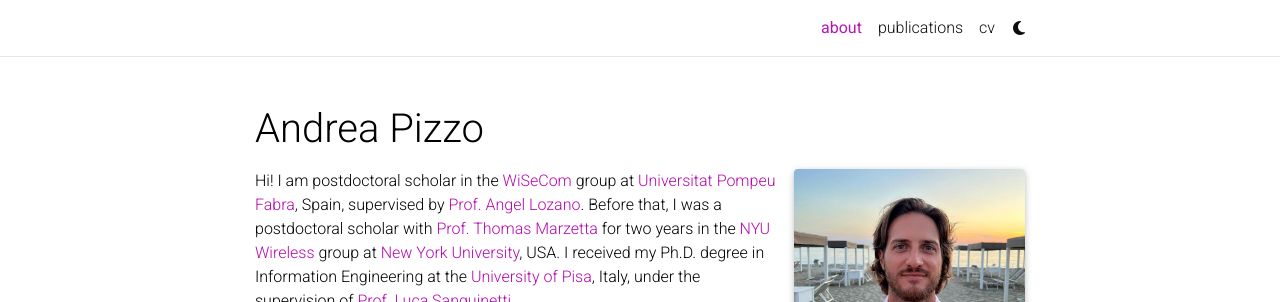
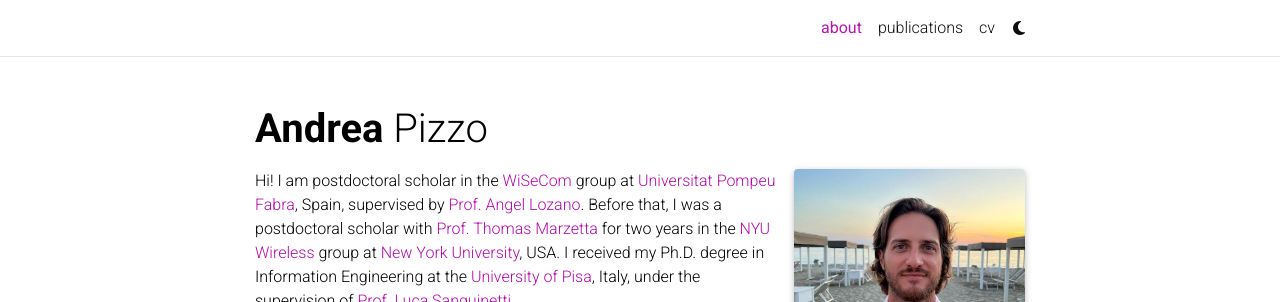
Before and after one commit to andrea-pizzo/andrea-pizzo.github.io, a Jekyll site: the page built from _pages/about.md, in a window 1280 px wide. Shown: the top 302 px of the page. Built offline with Jekyll 4.4.1, drawn with Linux system fonts in a browser that asks for light colours; full-size pictures stand in for the smaller copies a plugin makes; comment, search, counter and statistics services are not loaded; a style sheet for code colours, icons or effects is not loaded.

Commit message:
Update about.html

```diff
--- a/_layouts/about.html
+++ b/_layouts/about.html
@@ -6,7 +6,7 @@
       <div class="post">
         <header class="post-header">
           <h1 class="post-title">
-            {% if site.title == "blank" -%}<span> {{ site.first_name }}</span> {{ site.middle_name }} {{ site.last_name }}{%- else -%}{{ site.title }}{%- endif %}
+            {% if site.title == "blank" -%}<span class="font-weight-bold">{{ site.first_name }}</span> {{ site.middle_name }} {{ site.last_name }}{%- else -%}{{ site.title }}{%- endif %}
           </h1>
           <p class="desc">{{ page.subtitle }}</p>
         </header>
```
